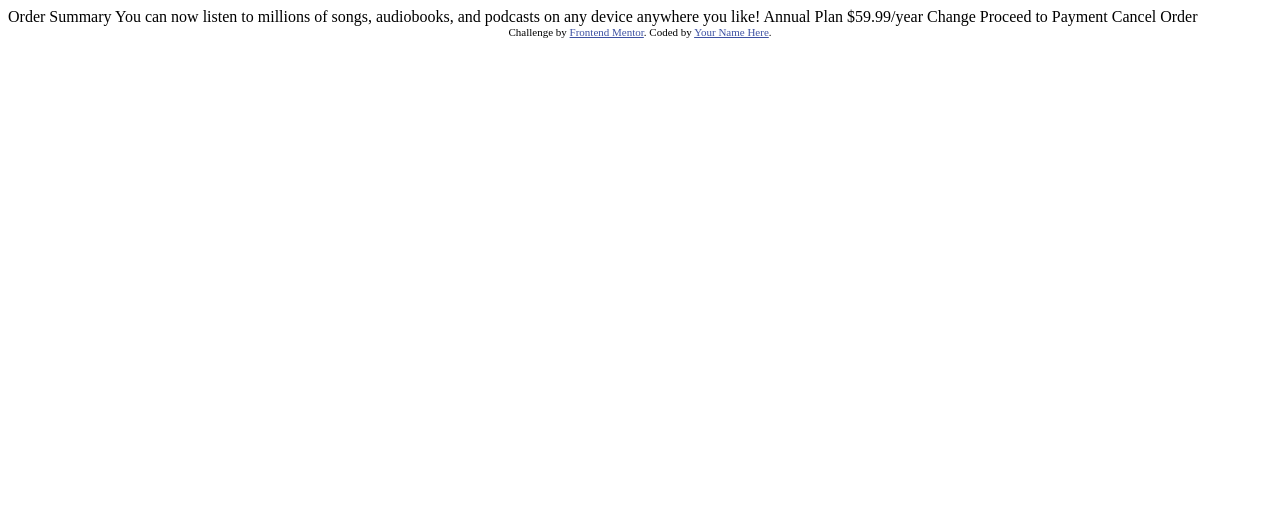
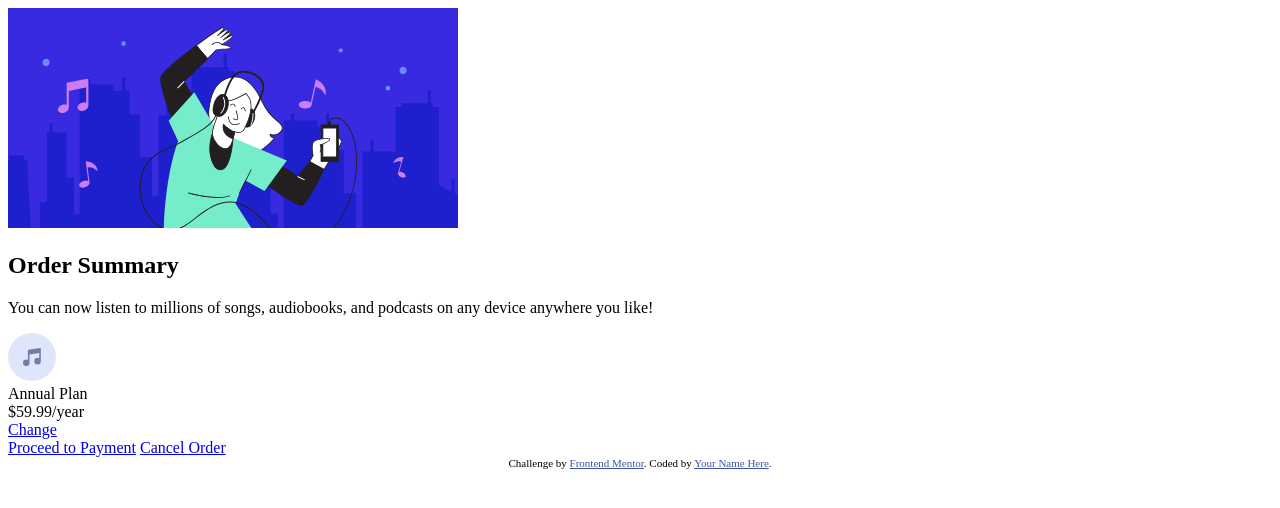
Before and after one commit to AngeliqueDF/order-summary-component-scss, a plain HTML site: page index.html in a window 1280 px wide. Drawn offline with Linux system fonts and the light colour scheme.

Commit message:
Built the HTML structure

```diff
--- a/index.html
+++ b/index.html
@@ -1,8 +1,10 @@
 <!DOCTYPE html>
 <html lang="en">
+
 <head>
   <meta charset="UTF-8">
-  <meta name="viewport" content="width=device-width, initial-scale=1.0"> <!-- displays site properly based on user's device -->
+  <meta name="viewport" content="width=device-width, initial-scale=1.0">
+  <!-- displays site properly based on user's device -->
 
   <link rel="icon" type="image/png" sizes="32x32" href="./images/favicon-32x32.png">
 
@@ -11,24 +13,46 @@
   <!-- Feel free to remove these styles or customise in your own stylesheet 👍 -->
   <link rel="stylesheet" href="./src/css/style.css">
 </head>
+
 <body>
 
-  Order Summary
+  <main>
 
-  You can now listen to millions of songs, audiobooks, and podcasts on any
-  device anywhere you like!
+    <article>
 
-  Annual Plan
-  $59.99/year
+      <header>
+        <img srcset="./src/images/illustration-hero.svg" alt="">
+        <h2>Order Summary</h2>
+      </header>
 
-  Change
+      <div class="card-content">
 
-  Proceed to Payment
-  Cancel Order
+        <p class="offer-copy">You can now listen to millions of songs, audiobooks, and podcasts on any device anywhere
+          you like!</p>
 
-  <div class="attribution">
-    Challenge by <a href="https://www.frontendmentor.io?ref=challenge" target="_blank">Frontend Mentor</a>.
-    Coded by <a href="#">Your Name Here</a>.
-  </div>
+        <div class="pricing-plan">
+          <img src="./src/images/icon-music.svg" alt="">
+          <div class="pricing-information">
+            <div class="plan-name">Annual Plan</div>
+            <div>$59.99/year </div>
+          </div>
+          <a class="change-plan-link" href="#">Change</a>
+        </div>
+
+        <a class="payment-button" href="javascript:void(0)">Proceed to Payment</a>
+        <a class="cancel-button" href="#">Cancel Order</a>
+      </div>
+
+    </article>
+  </main>
+
+
+  <footer>
+    <div class="attribution">
+      Challenge by <a href="https://www.frontendmentor.io?ref=challenge" target="_blank">Frontend Mentor</a>.
+      Coded by <a href="#">Your Name Here</a>.
+    </div>
+  </footer>
 </body>
+
 </html>
```
